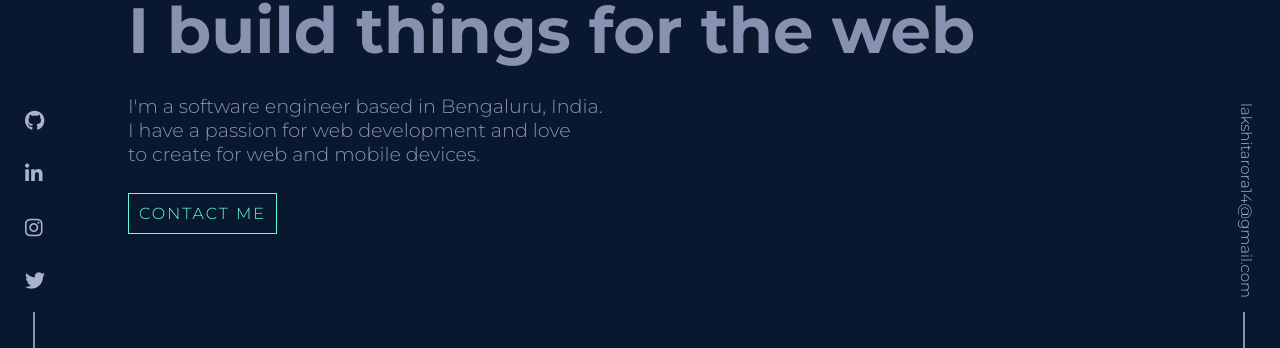
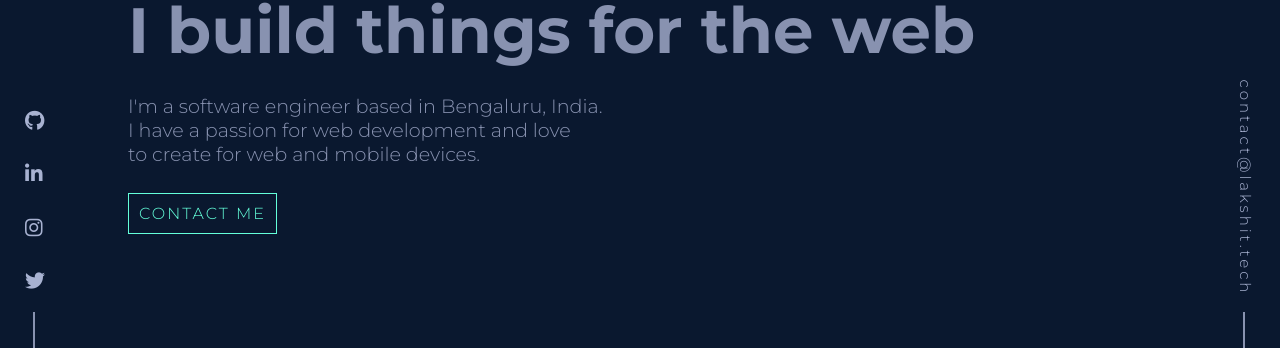
Before and after one commit to lakshitarora14/Portfolio, a Vue app: page /home in a window 1280 px wide. Shown: the part 334-682 px from the top of the page. Built offline with nearby package versions, Linux system fonts and the light colour scheme.

Commit message:
email change

```diff
--- a/src/components/NavbarRight.vue
+++ b/src/components/NavbarRight.vue
@@ -2,7 +2,7 @@
   <div class="navbar">
     <div class="email">
       <a href="https://mail.google.com/mail/?view=cm&fs=1&to=lakshitarora14@gmail.com" target="_blank">
-        lakshitarora14@gmail.com
+        contact@lakshit.tech
       </a>
     </div>
     <div class="line"></div>
@@ -38,11 +38,11 @@
   .email {
     position: absolute;
     transform: rotate(90deg);
-    right: 0;
-    bottom: 20vw;
+    right: -10px;
+    bottom: 21vw;
     font-size: 15px;
     margin-right: -5vw;
-
+    letter-spacing: 3px;
   }
 
   .line {
--- a/src/views/ContactMe.vue
+++ b/src/views/ContactMe.vue
@@ -3,18 +3,19 @@
     <NavBar></NavBar>
     <NavbarRight></NavbarRight>
     <NavbarLeft></NavbarLeft>
+    <iframe name="dummyframe" id="dummyframe" style="display: none;"></iframe>
     <div class="contact">
       <div class="contact__text">
         <div class="contact__text1">Contact Me</div>
         <div class="contact__text2">Have a question or want to work together?</div>
       </div>
       <div class="contact__form">
-        <form action="https://mailthis.to/lakshit.contactme" method="POST">
+        <form action="https://mailthis.to/lakshit.contactme" method="POST" target="dummyframe" id="contact-me-form">
           <ul>
-            <li><input type="text" name="name" placeholder="Your name"></li>
-            <li><input type="email" name="email" placeholder="Your Email"></li>
-            <li><textarea type="message" name="message" placeholder="Your Message"></textarea></li>
-            <button type="submit" value="Send" class="contact__button">SUBMIT</button>
+            <li><input type="text" name="name" placeholder="Your name" required></li>
+            <li><input type="email" name="email" placeholder="Your Email" required></li>
+            <li><textarea type="message" name="message" placeholder="Your Message" required></textarea></li>
+            <button type="submit" value="Send" class="contact__button" @click="clear">SUBMIT</button>
           </ul>
         </form>
       </div>
@@ -31,6 +32,12 @@
   export default {
     components: {
       ContactMeNavbar, NavbarLeft, NavbarRight, NavBar
+    },
+    methods:{
+      clear: function(){
+        alert("Thank you for getting in touch!")
+        document.getElementById("contact-me-form").reset();
+      }
     }
   }
 </script>
```
